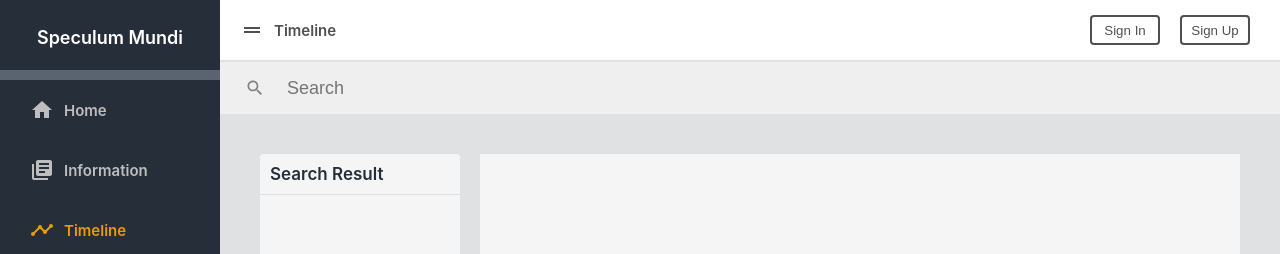
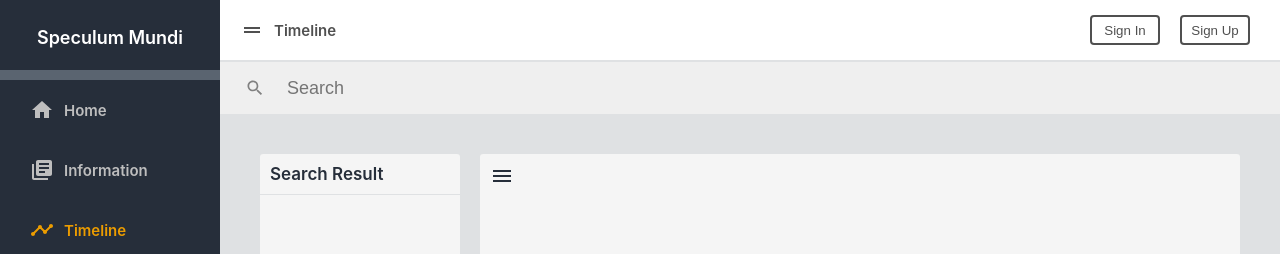
Before and after one commit to minhok1/speculum-mundi-old, a React (Vite) app in the folder speculum-mundi-client/: page /timeline in a window 1280 px wide. Shown: the top 254 px of the page. Built offline with nearby package versions, Linux system fonts and the light colour scheme.

Commit message:
small change

```diff
--- /dev/null
+++ b/speculum-mundi-client/src/routes/TimelineView/TimelineOptionsWidget.css
@@ -0,0 +1,11 @@
+.timeline-menu-container {
+  position: absolute;
+  top: 10px;
+  left: 10px;
+  z-index: 200;
+}
+
+.timeline-menu-icon {
+  color: var(--color-primary-1);
+  cursor: pointer;
+}
--- /dev/null
+++ b/speculum-mundi-client/src/routes/TimelineView/TimelineOptionsWidget.tsx
@@ -0,0 +1,11 @@
+import "./TimelineOptionsWidget.css";
+
+import MenuIcon from "@mui/icons-material/Menu";
+
+export default function TimelineOptionsWidget() {
+  return (
+    <div className="timeline-menu-container">
+      <MenuIcon className="timeline-menu-icon" />
+    </div>
+  );
+}
--- a/speculum-mundi-client/src/routes/TimelineView/TimelineView.css
+++ b/speculum-mundi-client/src/routes/TimelineView/TimelineView.css
@@ -18,5 +18,7 @@
   justify-content: center;
   align-items: center;
   background-color: var(--color-general-8);
+  /* background-color: skyblue; */
   flex: 1 1 0;
+  border-radius: 3px;
 }
--- a/speculum-mundi-client/src/routes/TimelineView/TimelineView.tsx
+++ b/speculum-mundi-client/src/routes/TimelineView/TimelineView.tsx
@@ -19,6 +19,7 @@ import SearchBar from "../../Shared/SearchBar/SearchBar";
 import TimelineSearchList from "./TimelineSearchList";
 import AbstractDisplay from "./AbstractDisplay";
 import TimelineDiagram from "./TimelineDiagram";
+import TimelineOptionsWidget from "./TimelineOptionsWidget";
 
 export default function TimelineView() {
   const [abstracts, setAbstracts] = useState<Abstract[]>([]);
@@ -29,102 +30,6 @@ export default function TimelineView() {
   const [locationShiftEdges, setLocationShiftEdges] = useState<Edge[]>([]);
   const [showDetail, setShowDetail] = useState<string>("");
   const [detail, setDetail] = useState<string | null>(null); //stores id
-
-  // const getSelectedNode = async (nodeId: string) => {
-  //   const timelineEventsResponse = await fetch(
-  //     `http://localhost:8000/api/timeline_events/id=${nodeId}`
-  //   );
-  //   const timelineEventsjson = await timelineEventsResponse.json();
-  //   const discussionsResponse = await fetch(
-  //     `http://localhost:8000/api/discussions/timeline_event_context=${nodeId}`
-  //   );
-  //   const discussionsjson = await discussionsResponse.json();
-  //   const opinionsResponse = discussionsjson.length
-  //     ? await fetch(
-  //         `http://localhost:8000/api/opinions/thread=${discussionsjson[0].id}`
-  //       )
-  //     : undefined;
-  //   const opinionsjson = opinionsResponse
-  //     ? await opinionsResponse.json()
-  //     : undefined;
-  //   const display = {
-  //     title: timelineEventsjson[0].title,
-  //     content: timelineEventsjson[0].content,
-  //     time: timelineEventsjson[0].event_year,
-  //     discussions: discussionsjson.length ? discussionsjson[0].title : null,
-  //     opinions: opinionsjson
-  //       ? opinionsjson.map((op: any) => {
-  //           return {
-  //             title: op.title,
-  //             id: op.id,
-  //             content: op.content,
-  //             user: op.user,
-  //             time: op.timestamp,
-  //             upvotes: op.upvotes,
-  //           };
-  //         })
-  //       : null,
-  //   };
-  //   setDetail(display);
-  //   setShowDetail(true);
-  // };
-
-  // const getSelectedEdge = async (edgeId: string) => {
-  //   let queryUrl: string = "";
-  //   let isCauseEffect = false;
-  //   if (edgeId.includes("locationshift")) {
-  //     queryUrl = `http://localhost:8000/api/location_shifts/origin_to_destination=${edgeId.replace(
-  //       "locationshift",
-  //       ""
-  //     )}`;
-  //   } else if (edgeId.includes("causeeffect")) {
-  //     queryUrl = `http://localhost:8000/api/cause_effects/cause_to_effect=${edgeId.replace(
-  //       "causeeffect",
-  //       ""
-  //     )}`;
-  //     isCauseEffect = true;
-  //   } else {
-  //     return;
-  //   }
-  //   const edgeResponse = await fetch(queryUrl);
-  //   const edgejson = await edgeResponse.json();
-
-  //   const discussionsResponse = await fetch(
-  //     `http://localhost:8000/api/discussions/${
-  //       isCauseEffect ? "cause_effect" : "location_shift"
-  //     }_context=${edgejson[0].id}`
-  //   );
-
-  //   const discussionsjson = await discussionsResponse.json();
-
-  //   const opinionsResponse = discussionsjson.length
-  //     ? await fetch(
-  //         `http://localhost:8000/api/opinions/thread=${discussionsjson[0].id}`
-  //       )
-  //     : undefined;
-  //   const opinionsjson = opinionsResponse
-  //     ? await opinionsResponse.json()
-  //     : undefined;
-
-  //   const display = {
-  //     title: edgejson[0].title,
-  //     discussions: discussionsjson.length ? discussionsjson[0].title : null,
-  //     opinions: opinionsjson
-  //       ? opinionsjson.map((op: any) => {
-  //           return {
-  //             title: op.title,
-  //             id: op.id,
-  //             content: op.content,
-  //             user: op.user,
-  //             time: op.timestamp,
-  //             upvotes: op.upvotes,
-  //           };
-  //         })
-  //       : null,
-  //   };
-  //   setDetail(display);
-  //   setShowDetail(true);
-  // };
 
   // const onNodeSubmit = (e: any) => {
   //   e.preventDefault();
@@ -159,6 +64,7 @@ export default function TimelineView() {
             />
           </div>
           <div className="timeline-right-container">
+            <TimelineOptionsWidget />
             <TimelineDiagram
               abstracts={abstracts}
               nodes={nodes}
```
